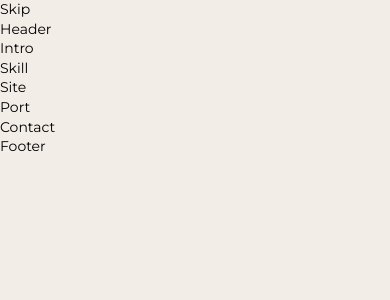
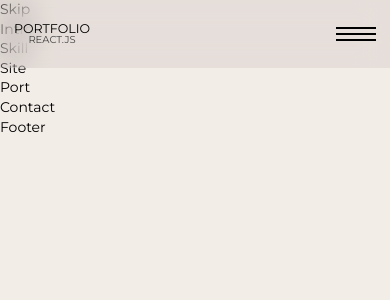
Before and after one commit to eunsux/port2024-react, a React (Create React App) app: page / in a window 390 px wide. Shown: the top 300 px of the page. Built offline with nearby package versions, Linux system fonts and the light colour scheme; a small style sheet from the web is missing; a web font is replaced by a local one.

Commit message:
헤더영역완료

```diff
--- a/src/assets/scss/section/_header.scss
+++ b/src/assets/scss/section/_header.scss
@@ -0,0 +1,128 @@
+#header {
+    @include position-fixed;
+    z-index: 10000;
+}
+.header__inner {
+    @include flex-between;
+    background-color: rgba(116, 99, 99, 0.1);
+    backdrop-filter: blur(15px);
+    padding: 1rem;
+
+    .header__logo {
+        font-size: 0.9rem;
+        text-align: center;
+        text-transform: uppercase;
+        line-height: 1;
+
+        em {
+            font-size: 10px;
+            display: block;
+            color: var(--black200);
+        }
+    }
+    .header__nav {
+
+        @media (max-width: 800px){
+            display: none;
+
+            &.show {
+                display: block;
+
+                ul {
+                    display: block;
+                    position: absolute;
+                    right: 0;
+                    top: 68px;
+                    background-color: rgba(116,99,99,0.1);
+                    backdrop-filter: blur(15px);
+                    z-index: 10000;
+                    min-width: 150px;
+                    padding: 20px 0;
+
+                    li {
+                        display: block;
+                        text-align: right;
+
+                        a {
+                            display: inline-block;
+                            padding: 10px;
+                        }
+                    }
+                }
+            }
+            &.show + .header__nav__mobile span::before {
+                width: 20px;
+            }
+            &.show + .header__nav__mobile span::after {
+                width: 20px;
+            }
+        }
+
+        li {
+            display: inline;
+
+            a {
+                text-transform: uppercase;
+                font-size: 14px;
+                padding: 14px;
+                position: relative;
+
+                &::before {
+                    content: '';
+                    width: calc(100% - 28px);
+                    height: 1px;
+                    background-color: var(--black);
+                    position: absolute;
+                    left: 14px;
+                    bottom: 10px;
+                    transform: scaleX(0);
+                    transition: all 0.3s;
+                }
+                &:hover::before {
+                    transform: scaleX(1);
+                }
+            }
+        }
+    }
+
+    .header__nav__mobile {
+        display: none;
+        width: 40px;
+        height: 40px;
+        cursor: pointer;
+
+        @media (max-width: 800px){
+            display: block;
+        }
+
+        span {
+            display: block;
+            width: 40px;
+            height: 2px;
+            background-color: var(--black);
+            margin-top: 19px;
+            position: relative;
+
+            &::before {
+                content: "";
+                width: 40px;
+                height: 2px;
+                background-color: var(--black);
+                position: absolute;
+                right: 0;
+                top: 6px;
+                transition: width 0.3s;
+            }
+            &::after {
+                content: "";
+                width: 40px;
+                height: 2px;
+                background-color: var(--black);
+                position: absolute;
+                left: 0;
+                bottom: 6px;
+                transition: width 0.3s;
+            }
+        }
+    }
+}
--- a/src/components/Header.jsx
+++ b/src/components/Header.jsx
@@ -1,7 +1,64 @@
-import React from "react";
+import React, { useState } from "react";
+
+const headerNav = [
+    {
+        title: "intro",
+        url: "#intro"
+    },
+    {
+        title: "skill",
+        url: "#skill"
+    },
+    {
+        title: "site",
+        url: "#site"
+    },
+    {
+        title: "portfolio",
+        url: "#port"
+    },
+    {
+        title: "contact",
+        url: "#contact"
+    }
+];
 
 const Header = () => {
-    return <div>Header</div>;
+    const [show, setShow] = useState(false);
+
+    const toggleMenu = () => {
+        setShow((prevShow) => !prevShow);
+    };
+
+    return (
+        <header id="header" role="banner">
+            <div className="header__inner">
+                <div className="header__logo">
+                    <a href="/">portfolio<em>react.js</em></a>
+                </div>
+                <nav className={`header__nav ${show ? "show" : ""}`} role="navigation" aria-label="메인 메뉴">
+                    <ul>
+                        {headerNav.map((nav, key) => (
+                            <li key={key}>
+                                <a href={nav.url}>{nav.title}</a>
+                            </li>
+                        ))}
+                    </ul>
+                </nav>
+                <div
+                    className="header__nav__mobile"
+                    id="headerToggle"
+                    aria-controls="primary-menu"
+                    aria-expanded={show ? "true" : "false"}
+                    role="button"
+                    tabIndex="0"
+                    onClick={toggleMenu}
+                >
+                    <span></span>
+                </div>
+            </div>
+        </header>
+    );
 };
 
 export default Header;
```
